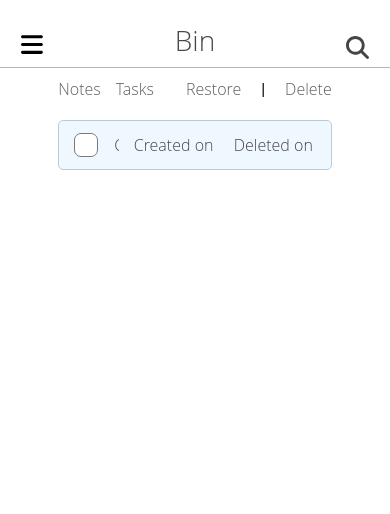
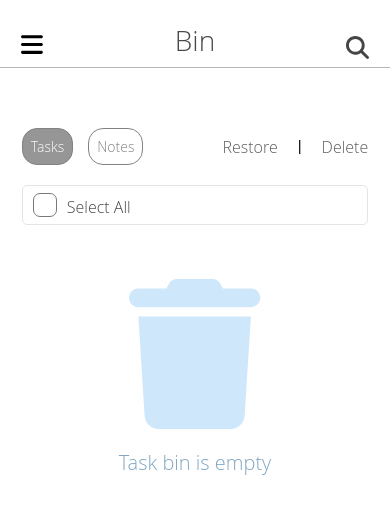
Before and after one commit to Rtam22/Tasker, a React (Create React App) app: page /bin in a window 390 px wide. Shown: the top 514 px of the page. Built offline with nearby package versions, Linux system fonts and the light colour scheme.

Commit message:
Added responsive mobile views for bin

```diff
--- a/src/components/bin/binList.css
+++ b/src/components/bin/binList.css
@@ -9,10 +9,14 @@
   text-decoration: underline;
 }
 
-.binList .buttonContainer button {
+.binList .buttonContainer .right button {
   font-size: 16px;
   color: rgb(92, 92, 92);
   font-weight: 300;
+}
+
+.binList .content .empty-container {
+  margin-top: 300px;
 }
 
 .separator {
@@ -20,3 +24,64 @@
   pointer-events: none;
   user-select: none;
 }
+
+.mobileSelectorContainer {
+  display: none;
+}
+
+@media (max-width: 910px) {
+  .content-container .binList {
+    width: 95%;
+  }
+}
+
+@media (max-width: 670px) {
+  .binList .buttonContainer .filterButton,
+  .buttonContainer h4 {
+    display: flex;
+  }
+
+  .binList .buttonContainer {
+    margin-top: 60px;
+  }
+}
+
+@media (max-width: 600px) {
+  .binList .binItemList {
+    display: none;
+  }
+
+  .content-container .binList .empty-container {
+    margin-top: 250px;
+  }
+
+  .binItem.description {
+    display: none;
+  }
+
+  .mobileSelectorContainer {
+    display: flex;
+  }
+
+  .mobileBinItems {
+    display: block;
+  }
+}
+
+@media (max-width: 350px) {
+  .binList .buttonContainer {
+    margin-top: 30px;
+  }
+  .binList .buttonContainer {
+    flex-direction: column;
+    gap: 30px;
+  }
+
+  .content-container .binList .empty-container {
+    margin-top: 220px;
+  }
+
+  .content-container .binList .empty-container .emptyIcon {
+    height: 120px;
+  }
+}
--- a/src/components/bin/binList.js
+++ b/src/components/bin/binList.js
@@ -2,11 +2,13 @@ import { useState, useContext } from "react";
 import BinItem from "./binItem";
 import "./binList.css";
 import { BinContext } from "../../context/binContext";
-
+import { FontAwesomeIcon } from "@fortawesome/react-fontawesome";
+import { faTrash } from "@fortawesome/free-solid-svg-icons";
+import MobileTask from "../tasks/mobileTask";
 function BinList() {
   const [checkSelected, setCheckSelected] = useState([]);
   const [selectAll, setSelectAll] = useState(false);
-  const [binType, setBinType] = useState("notes");
+  const [binType, setBinType] = useState("tasks");
   const {
     binNoteItems,
     deleteNotesFromBin,
@@ -25,6 +27,12 @@ function BinList() {
 
     setCheckSelected([]);
     setSelectAll(false);
+  };
+
+  const handleBinFilter = (type) => {
+    setSelectAll(false);
+    setCheckSelected([]);
+    setBinType(type);
   };
 
   const handleChange = (index) => {
@@ -76,8 +84,19 @@ function BinList() {
           handleChange={handleSelectAll}
           checked={selectAll}
         />
-        {binNoteItems.map((item, index) => {
+        <div className="mobileSelectContainer">
+          <input
+            type="checkbox"
+            onChange={handleSelectAll}
+            checked={selectAll}
+          ></input>
+          <label onClick={handleSelectAll}>Select All</label>
+        </div>
+        {binNoteItems.length > 0 ? (
+          binNoteItems.map((item, index) => {
             return (
+              <>
+                <div className="binItemList">
                   <BinItem
                     key={item.id}
                     name={item.content}
@@ -86,8 +105,30 @@ function BinList() {
                     col2={item["date deleted"]}
                     checked={checkSelected.includes(index)}
                   />
+                </div>
+                <div className="mobileBinItems">
+                  {binNoteItems.map((item, index) => {
+                    return (
+                      <MobileTask
+                        key={item.id}
+                        title={item.content}
+                        type="bin"
+                        selectAll={selectAll}
+                        checked={checkSelected.includes(index)}
+                        onChange={() => handleChange(index)}
+                      />
                     );
                   })}
+                </div>
+              </>
+            );
+          })
+        ) : (
+          <div className="empty-container">
+            <FontAwesomeIcon className="emptyIcon" icon={faTrash} />
+            <p>Notes bin is empty</p>
+          </div>
+        )}
       </div>
     );
   };
@@ -104,6 +145,17 @@ function BinList() {
           handleChange={handleSelectAll}
           checked={selectAll}
         />
+        <div className="mobileSelectContainer">
+          <input
+            type="checkbox"
+            onChange={handleSelectAll}
+            checked={selectAll}
+          ></input>
+          <label onClick={handleSelectAll}>Select All</label>
+        </div>
+        {binTaskItems.length > 0 ? (
+          <>
+            <div className="binItemList">
               {binTaskItems.map((item, index) => {
                 return (
                   <BinItem
@@ -117,6 +169,31 @@ function BinList() {
                 );
               })}
             </div>
+
+            <div className="mobileBinItems">
+              {binTaskItems.map((item, index) => {
+                return (
+                  <MobileTask
+                    key={item.key}
+                    title={item.title}
+                    type="bin"
+                    dateDue={item.dateDue}
+                    deletedOn={item.dateDeleted}
+                    selectAll={selectAll}
+                    checked={checkSelected.includes(index)}
+                    onChange={() => handleChange(index)}
+                  />
+                );
+              })}
+            </div>
+          </>
+        ) : (
+          <div className="empty-container">
+            <FontAwesomeIcon className="emptyIcon" icon={faTrash} />
+            <p>Task bin is empty</p>
+          </div>
+        )}
+      </div>
     );
   };
 
@@ -124,11 +201,17 @@ function BinList() {
     <div className="binList">
       <div className="buttonContainer">
         <div className="left">
-          <button className="buttonSimple" onClick={() => setBinType("notes")}>
+          <button
+            className={`filterButton ${binType === "tasks" ? "active" : ""}`}
+            onClick={() => handleBinFilter("tasks")}
+          >
+            Tasks
+          </button>
+          <button
+            className={`filterButton ${binType === "notes" ? "active" : ""}`}
+            onClick={() => handleBinFilter("notes")}
+          >
             Notes
-          </button>
-          <button className="buttonSimple" onClick={() => setBinType("tasks")}>
-            Tasks
           </button>
         </div>
         <div className="right">
--- a/src/components/reminders/reminderList.css
+++ b/src/components/reminders/reminderList.css
@@ -14,9 +14,9 @@
   position: relative;
 }
 
-.empty-conatiner {
+.empty-container {
   position: absolute;
-  width: 500px;
+  width: 100%;
   height: 500px;
   top: 50%;
   left: 50%;
@@ -28,13 +28,13 @@
   align-items: center;
 }
 
-.empty-conatiner p {
-  font-size: 22px;
+.empty-container p {
+  font-size: 20px;
   color: rgb(127, 165, 194);
 }
 
-.reminder-bell {
-  height: 200px;
+.emptyIcon {
+  height: 150px;
   color: rgb(207, 231, 250);
 }
 
--- a/src/components/reminders/reminderList.js
+++ b/src/components/reminders/reminderList.js
@@ -41,8 +41,8 @@ const ReminderList = ({ notifications }) => {
             );
           })
         ) : (
-          <div className="empty-conatiner">
-            <FontAwesomeIcon className="reminder-bell" icon={faBell} />
+          <div className="empty-container">
+            <FontAwesomeIcon className="emptyIcon" icon={faBell} />
             <p>No Reminders to Display</p>
           </div>
         )}
--- a/src/components/tasks/filterButtons.css
+++ b/src/components/tasks/filterButtons.css
@@ -1,4 +1,4 @@
 .left .active {
-  background-color: rgb(131, 130, 130);
+  background-color: rgb(150, 150, 150);
   color: white;
 }
--- a/src/components/tasks/mobileTask.css
+++ b/src/components/tasks/mobileTask.css
@@ -4,6 +4,7 @@
   width: 100%;
   height: auto;
   border-radius: 5px;
+  overflow: hidden;
 }
 
 .mobile-task-item .top-bar {
--- a/src/components/tasks/mobileTask.js
+++ b/src/components/tasks/mobileTask.js
@@ -15,14 +15,19 @@ const MobileTask = (props) => {
           checked={props.checked}
         ></input>
       </div>
-      <div className="item-content" onClick={handleClick}>
+      <div
+        className="item-content"
+        onClick={props.type === "bin" ? null : handleClick}
+      >
         <div className="flex">
           <p className="attribute">Title: </p>
           <p>{props.title}</p>
         </div>
-
+        {props.dateDue ? (
           <div className="flex">
-          <p className="attribute">Due In: </p>
+            <p className="attribute">
+              {`${props.type === "bin" ? "Due Date:" : "Due In:"}`}
+            </p>
             <p
               className={
                 props.dateDue === "OverDue" && props.status !== "Completed"
@@ -33,18 +38,30 @@ const MobileTask = (props) => {
               {props.dateDue}
             </p>
           </div>
+        ) : null}
 
+        {props.status ? (
           <div className="flex">
             <p className="attribute">Status: </p>
             <p className={props.status === "Completed" ? "completed" : null}>
               {props.status}
             </p>
           </div>
+        ) : null}
 
+        {props.priority ? (
           <div className="flex">
             <p className="attribute">Priority: </p>
             <p className={`prio${props.priorityColor}`}>{props.priority}</p>
           </div>
+        ) : null}
+
+        {props.type === "bin" && props.deletedOn ? (
+          <div className="flex">
+            <p className="attribute">Deleted On: </p>
+            <p>{props.deletedOn}</p>
+          </div>
+        ) : null}
       </div>
     </div>
   );
```
Lines whose indentation alone changed are shown as unchanged.
